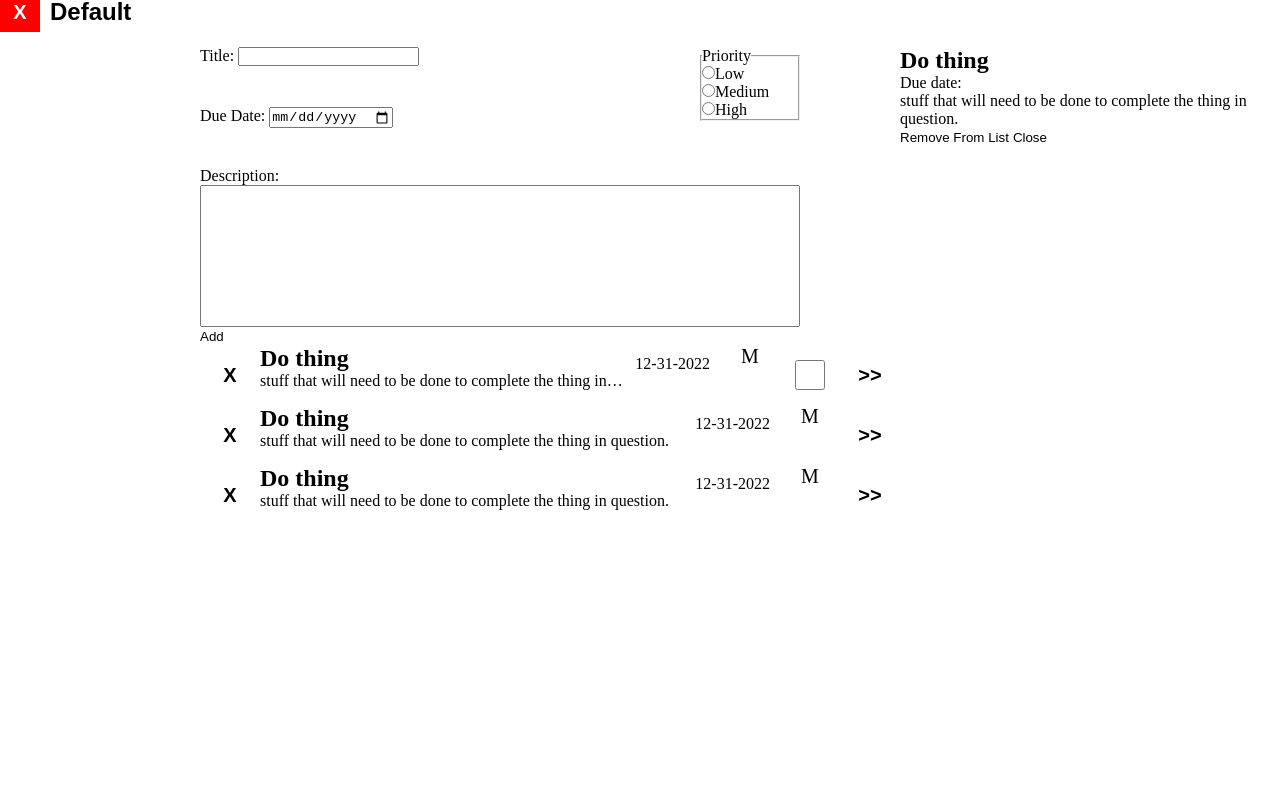
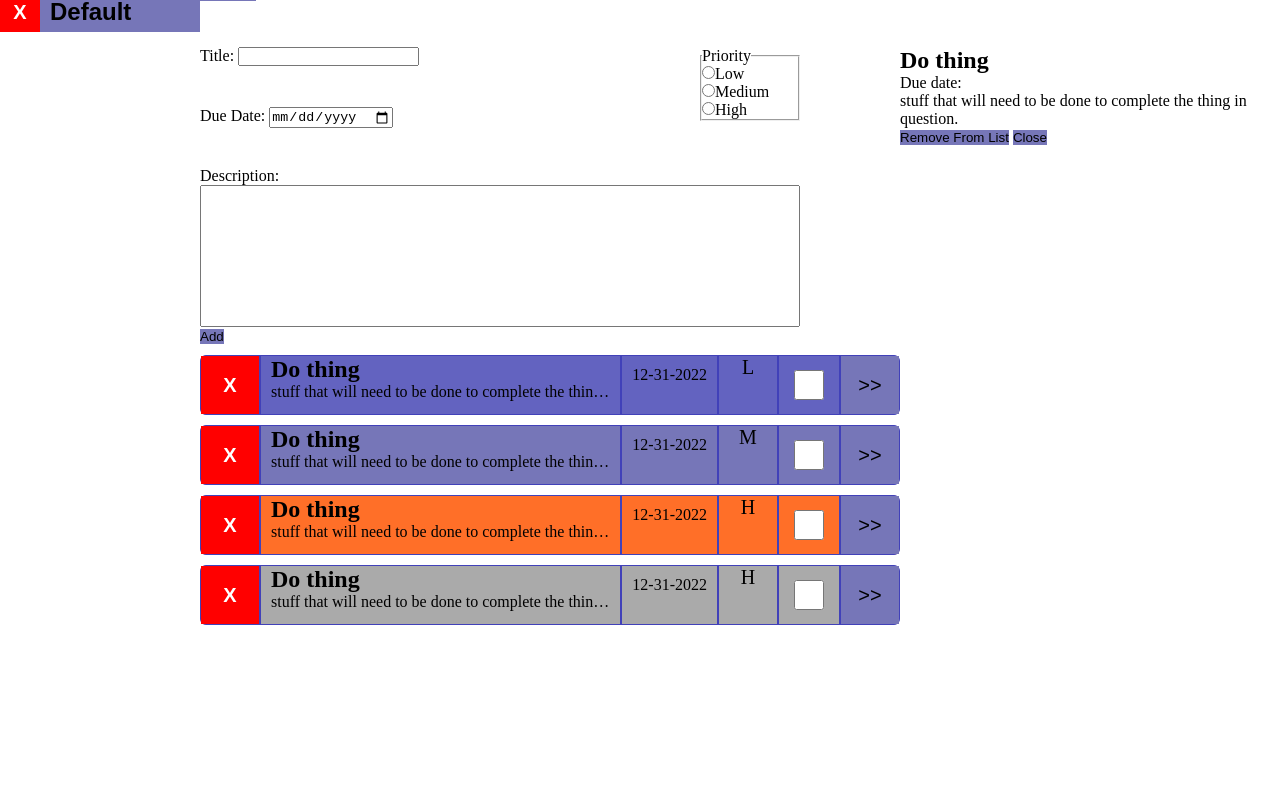
Before and after one commit to jacobwmorris/todo-list, a website built with webpack: page src/samplepage.html in a window 1280 px wide. Shown: the part 53-842 px from the top of the page. Built offline with nearby package versions, Linux system fonts and the light colour scheme.

Commit message:
Style todo list items

```diff
--- a/src/display.js
+++ b/src/display.js
@@ -22,7 +22,7 @@ const DisplayProjectList = function() {
 
     const makeProjectListItem = function(proj, projects) {
         const item = makeElement("li", "", "project");
-        const remove = makeElement("button", "X", "project-remove");
+        const remove = makeElement("button", "X", "red-button");
         const expand = makeElement("button", proj.name, "project-expand");
 
         remove.addEventListener("click", function(event) {
--- a/src/index.js
+++ b/src/index.js
@@ -23,15 +23,16 @@ console.log(format(d, "MM/dd/yyyy")); */
     };
 
     const addProjectCallback = function(event) {
-        const name = document.getElementById("f-proj-name").value;
+        const nameInput = document.getElementById("f-proj-name");
 
-        if (!name) {
+        if (!nameInput.value) {
             window.alert("Error: The project must have a name.");
             event.preventDefault();
             return;
         }
 
-        projects.add(Project(name));
+        projects.add(Project(nameInput.value));
+        nameInput.value = "";
         document.querySelector(".form-wrapper.proj-form").classList.add("no-display");
         event.preventDefault();
     };
--- a/src/samplepage.html
+++ b/src/samplepage.html
@@ -20,7 +20,7 @@
             </div>
             <div id="project-list">
                 <ul>
-                    <li class="project"><button class="project-remove">X</button><button class="project-expand">Default</button></li>
+                    <li class="project"><button class="remove-button">X</button><button class="project-expand">Default</button></li>
                 </ul>
             </div>
         </nav>
@@ -59,8 +59,19 @@
                 <button type="submit" form="new-todo-form" id="add-todo-button">Add</button>
             </div>
             <div id="todo-list">
-                <div class="todo">
-                    <button class="todo-remove">X</button>
+                <div class="todo pri-low">
+                    <button class="red-button">X</button>
+                    <div class="todo-titledesc">
+                        <h2>Do thing</h2>
+                        <p>stuff that will need to be done to complete the thing in question.</p>
+                    </div>
+                    <p class="todo-date">12-31-2022</p>
+                    <div class="todo-priority">L</div>
+                    <input class="todo-done" type="checkbox">
+                    <button class="todo-expand">>></button>
+                </div>
+                <div class="todo pri-med">
+                    <button class="red-button">X</button>
                     <div class="todo-titledesc">
                         <h2>Do thing</h2>
                         <p>stuff that will need to be done to complete the thing in question.</p>
@@ -70,24 +81,26 @@
                     <input class="todo-done" type="checkbox">
                     <button class="todo-expand">>></button>
                 </div>
-                <div class="todo">
-                    <button class="todo-done">X</button>
+                <div class="todo pri-hi">
+                    <button class="red-button">X</button>
                     <div class="todo-titledesc">
                         <h2>Do thing</h2>
                         <p>stuff that will need to be done to complete the thing in question.</p>
                     </div>
                     <p class="todo-date">12-31-2022</p>
-                    <div class="todo-priority">M</div>
+                    <div class="todo-priority">H</div>
+                    <input class="todo-done" type="checkbox">
                     <button class="todo-expand">>></button>
                 </div>
-                <div class="todo">
-                    <button class="todo-done">X</button>
+                <div class="todo checked">
+                    <button class="red-button">X</button>
                     <div class="todo-titledesc">
                         <h2>Do thing</h2>
                         <p>stuff that will need to be done to complete the thing in question.</p>
                     </div>
                     <p class="todo-date">12-31-2022</p>
-                    <div class="todo-priority">M</div>
+                    <div class="todo-priority">H</div>
+                    <input class="todo-done" type="checkbox">
                     <button class="todo-expand">>></button>
                 </div>
             </div>
--- a/src/style.css
+++ b/src/style.css
@@ -6,7 +6,11 @@
 }
 
 :root {
-    --color-blue-3: #4141b9;
+    --col-blue-1: #7676b8;
+    --col-blue-2: #6363c0;
+    --col-blue-3: #4141b9;
+    --col-gray: #aaa;
+    --col-orange: #ff6f28;
     --col-remove: #f00;
     --col-remove-hover: #b00;
 }
@@ -17,10 +21,20 @@
 
 button {
     border: none;
-    background-color: transparent;
+    background-color: var(--col-blue-1);
 }
 
 button:hover {
+    background-color: var(--col-blue-2);
+}
+
+.red-button {
+    font-weight: bold;
+    color: #fff;
+    background-color: var(--col-remove);
+}
+
+.red-button:hover {
     background-color: var(--col-remove-hover);
 }
 
@@ -53,15 +67,13 @@ aside {
     height: 40px;
 }
 
-.project-remove, .project-expand {
+.project-expand {
     font-weight: bold;
 }
 
-.project-remove {
+.project > button.red-button {
     width: 40px;
     font-size: 20px;
-    color: #fff;
-    background-color: var(--col-remove);
     flex: none;
 }
 
@@ -111,18 +123,27 @@ textarea {
 
 /* Todo items */
 .todo {
+    border: 1px solid var(--col-blue-3);
+    border-radius: 6px;
+    margin: 10px 0;
     height: 60px;
     display: flex;
+    align-items: stretch;
 }
+
+.pri-low {background-color: var(--col-blue-2);}
+.pri-med {background-color: var(--col-blue-1);}
+.pri-hi {background-color: var(--col-orange);}
+.checked {background-color: var(--col-gray);}
 
 .todo > button {
     width: 60px;
     font-size: 20px;
-    font-weight: bold;
     flex: none;
 }
 
 .todo-titledesc {
+    padding: 0 10px;
     overflow: hidden;
     flex: 1 1 auto;
 }
@@ -152,6 +173,11 @@ input[type="checkbox"] {
 }
 
 .todo-expand {
+    border-left: 2px solid var(--col-blue-3);
     margin-left: auto;
     flex: none;
 }
+
+.todo > *:not(.todo-expand) {
+    border-right: 2px solid var(--col-blue-3);
+}
--- a/src/todos.js
+++ b/src/todos.js
@@ -1,5 +1,28 @@
-const TodoItem = function(title, description, dueDate, priority) {
-    return {title, description, dueDate, priority};
+const Subject = function() {
+    const observers = [];
+
+    const registerObserver = function(obs) {
+        observers.push(obs);
+    };
+
+    const removeObserver = function(obs) {
+        const i = observers.findIndex(o => o === obs);
+        if (i >= 0) {
+            observers.splice(i, 1);
+        }
+    };
+
+    const notify = function(object) {
+        for (const o of observers) {
+            o.update(object);
+        }
+    };
+
+    return {registerObserver, removeObserver, notify};
+};
+
+const TodoItem = function(title, description, dueDate, priority, checked) {
+    return {title, description, dueDate, priority, checked};
 };
 
 const Project = function(name) {
@@ -30,25 +53,7 @@ const Project = function(name) {
 };
 
 const ProjectList = function() {
-    //Observer handling functions
-    const observers = [];
-
-    const registerObserver = function(obs) {
-        observers.push(obs);
-    };
-
-    const removeObserver = function(obs) {
-        const i = observers.findIndex((o) => o === obs);
-        if (i >= 0) {
-            observers.splice(i, 1);
-        }
-    };
-
-    const notify = function() {
-        for (const o of observers) {
-            o.update(this);
-        }
-    };
+    const proto = Subject();
 
     //Project list functions
     const projects = [];
@@ -56,7 +61,7 @@ const ProjectList = function() {
 
     const add = function(proj) {
         projects.push(proj);
-        this.notify();
+        proto.notify(this);
     };
 
     const remove = function(proj) {
@@ -64,7 +69,7 @@ const ProjectList = function() {
         if (i >= 0) {
             projects.splice(i, 1);
         }
-        this.notify();
+        proto.notify(this);
     };
 
     const get = function(id) {
@@ -75,7 +80,7 @@ const ProjectList = function() {
         return projects.length;
     };
 
-    return {registerObserver, removeObserver, notify, add, remove, get, projCount};
+    return Object.assign(Object.create(proto), {add, remove, get, projCount});
 };
 
 export {TodoItem, Project, ProjectList};
```
Also changed, not shown: dist/index.html, dist/main.js.
